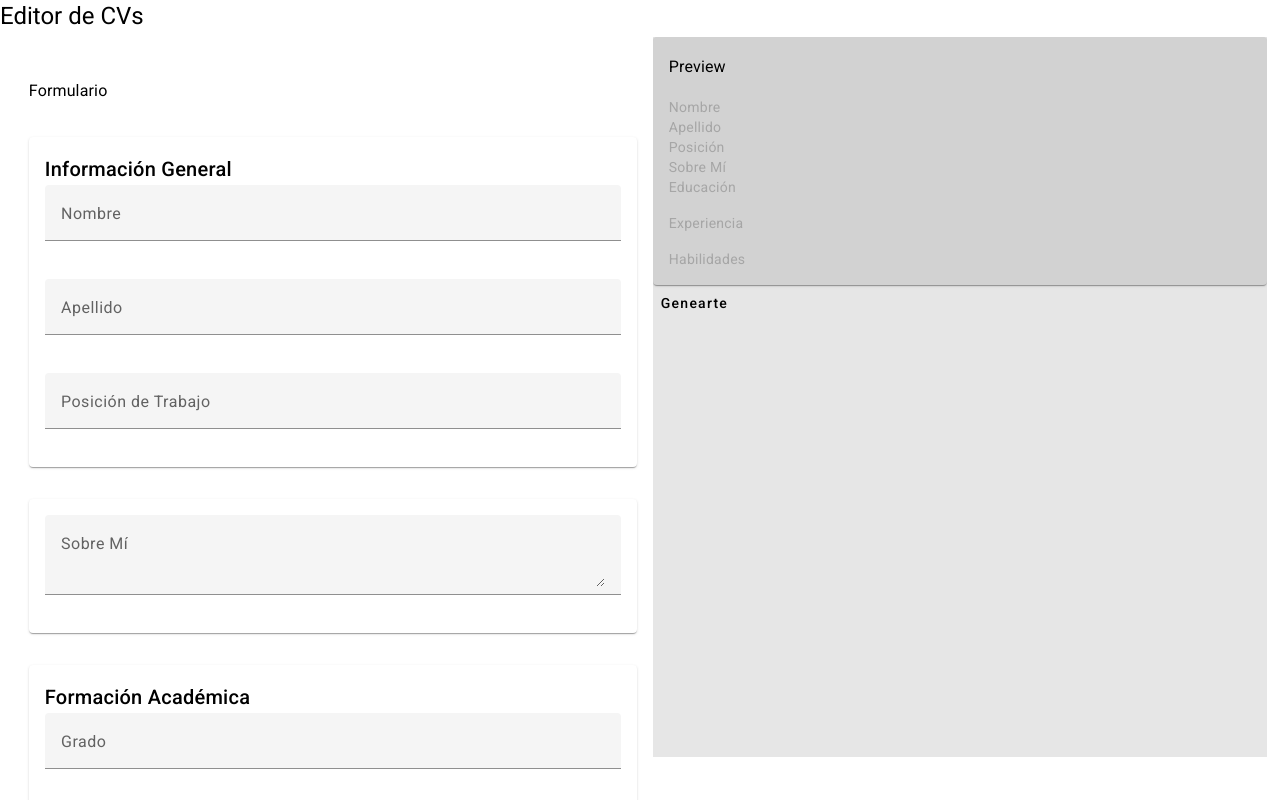
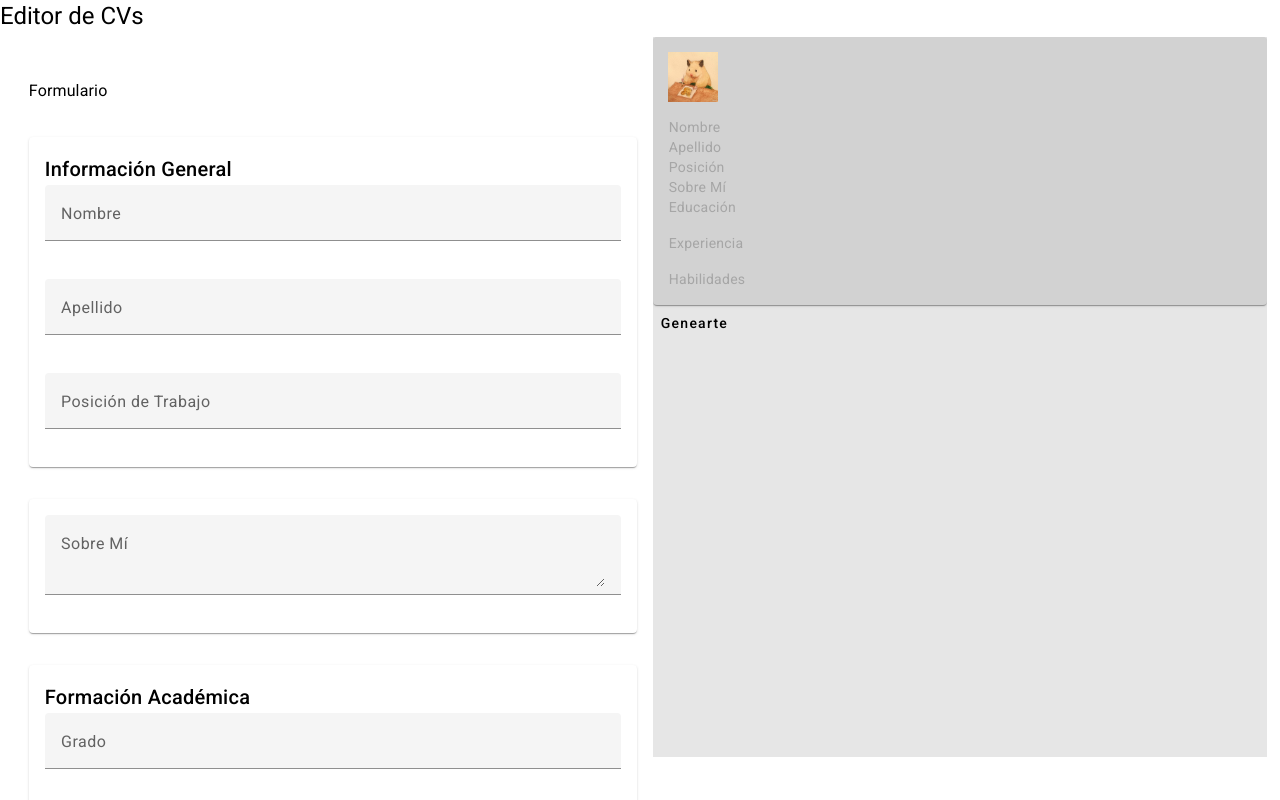
Before and after one commit to estebanOlea2552/el-mejor-cv, an Angular app: page / in a window 1280 px wide. Shown: the top 800 px of the page. Built offline with nearby package versions, Linux system fonts and the light colour scheme.

Commit message:
Inicialización de rama

```diff
--- a/src/app/components/preview/preview.component.html
+++ b/src/app/components/preview/preview.component.html
@@ -1,66 +1,75 @@
 <div id="preview" #cv>
     <mat-card *ngIf="workerPreview">
-        <mat-card-header>
-            <h3>Preview</h3>
-        </mat-card-header>
-
+        <img
+        src="../../../assets/images/foto.jpg"
+        style="
+            width: 50px;
+            height: 50px;
+            margin: 15px;
+            ">
         <!-- Información General -->
         <mat-card-content>
+            <!-- Nombre -->
             <span class="title">Nombre</span>
             <span class="text-content">{{ workerPreview.name }}</span>
         </mat-card-content>
-
+        <!-- Apellido -->
         <mat-card-content>
             <span class="title">Apellido</span>
             <span class="text-content">{{ workerPreview.lastname }}</span>
         </mat-card-content>
-
+        <!-- Posición -->
         <mat-card-content>
             <span class="title">Posición</span>
             <span class="text-content">{{ workerPreview.jobPosition }}</span>
         </mat-card-content>
-
+        <!-- Sobre mí -->
         <mat-card-content>
             <span class="title">Sobre Mí</span>
             <span class="text-content">{{ workerPreview.aboutMe }}</span>
         </mat-card-content>
-
         <!-- Educación -->
         <mat-card-content *ngFor="let grade of workerPreview.academicBackground, let i=index">
             <span class="title">Educación</span>
+            <!-- Grado -->
             <mat-card-content>
                 <span class="text-content">{{ grade.grade }}</span>
             </mat-card-content>
+            <!-- Escuela -->
             <mat-card-content>
                 <span class="text-content">{{ grade.school }}</span>
             </mat-card-content>
+            <!-- Fecha de Inicio/Final -->
             <mat-card-content>
                 <span class="text-content">{{ grade.academicBackgroundInitDate | date }}</span>
                 <span class="text-content">{{ grade.academicBackgroundEndDate | date }}</span>
             </mat-card-content>
+            <!-- Descripción -->
             <mat-card-content>
                 <span class="text-content">{{ grade.description }}</span>
             </mat-card-content>
         </mat-card-content>
-
         <!-- Experiencia -->
         <mat-card-content *ngFor="let experience of workerPreview.workExperience, let i=index">
             <span class="title">Experiencia</span>
+            <!-- Posición -->
             <mat-card-content>
                 <span class="text-content">{{ experience.position }}</span>
             </mat-card-content>
+            <!-- Empresa -->
             <mat-card-content>
                 <span class="text-content">{{ experience.company }}</span>
             </mat-card-content>
+            <!-- Fecha de Inicio/Final -->
             <mat-card-content>
                 <span class="text-content">{{ experience.workExperienceInitDate | date }}</span>
                 <span class="text-content">{{ experience.workExperienceEndDate| date }}</span>
             </mat-card-content>
+            <!-- Descripción -->
             <mat-card-content>
                 <span class="text-content">{{ experience.description }}</span>
             </mat-card-content>
         </mat-card-content>
-
         <!-- Habilidades -->
         <mat-card-content>
             <span class="title">Habilidades</span>
@@ -69,5 +78,5 @@
             </div>
         </mat-card-content>
     </mat-card>
-    <button mat-button (click)="generatePDF()">Genearte</button>
 </div>
+<button mat-button (click)="export()">Genearte</button>
--- a/src/app/components/preview/preview.component.ts
+++ b/src/app/components/preview/preview.component.ts
@@ -11,6 +11,7 @@ import { MatCardModule } from '@angular/material/card';
 
 import { WorkerI } from 'src/app/interfaces/cv.interface';
 import { MatButtonModule } from '@angular/material/button';
+import { ExportService } from 'src/app/services/export.service';
 
 @Component({
   selector: 'app-preview',
@@ -45,7 +46,10 @@ export class PreviewComponent implements AfterViewInit, OnDestroy {
 
   currentValueSuscription: Subscription | undefined;
 
-  constructor(private previewConnector: PreviewConnectorService) {}
+  constructor(
+    private previewConnector: PreviewConnectorService,
+    private exportCv: ExportService
+  ) {}
 
   ngAfterViewInit(): void {
     this.currentValueSuscription = this.previewConnector.fieldCurrentValue$.subscribe((workerData) => {
@@ -62,27 +66,8 @@ export class PreviewComponent implements AfterViewInit, OnDestroy {
     }
   }
 
-  generatePDF() {
-    const elements = document.querySelectorAll('.text-content')
-    const pdf = new jsPDF({
-      orientation: 'portrait',
-      unit: 'mm',
-      format: 'A4'
-    })
-    pdf.setFont('Helvetica', 'bold');
-    pdf.setFontSize(16);
-    pdf.setTextColor(0, 0, 0);
-
-    let positionX = 0;
-    let positionY = 0;
-
-    elements.forEach((element) => {
-      const text = element.textContent || "";
-      pdf.text(text, positionX, positionY);
-      positionX = positionX + 10;
-      positionY = positionY + 10;
-    })
-    pdf.save('pdf')
+  export(){
+    this.exportCv.generatePdf('preview');
   }
 
   ngOnDestroy(): void {
--- /dev/null
+++ b/src/app/services/export.service.ts
@@ -0,0 +1,40 @@
+import { Injectable } from '@angular/core';
+import jsPDF from 'jspdf';
+
+@Injectable({
+  providedIn: 'root'
+})
+export class ExportService {
+  jsPdf = new jsPDF({
+    orientation: 'portrait',
+    unit: 'mm',
+    format: 'A4'
+  })
+
+constructor() { }
+
+  generatePdf(elementId: string): void {
+    const element = document.getElementById(elementId);
+
+    if (!element) {
+      console.error('Element not found');
+      return;
+    }
+
+    const doc = new jsPDF();
+    const pdfWidth = doc.internal.pageSize.getWidth();
+
+    doc.html(element, {
+      callback: (doc) => {
+        doc.save('documento.pdf');
+      },
+      x: 0,
+      y: 0,
+      width: pdfWidth,
+      windowWidth: element.scrollWidth,
+      html2canvas: {
+        scale: 0.4288 //la proporción perfecta
+      },
+    });
+  }
+}
```
Also changed, not shown: src/assets/images/foto.jpg (added), 1 other file (tests, documents, lock files or other folders).
